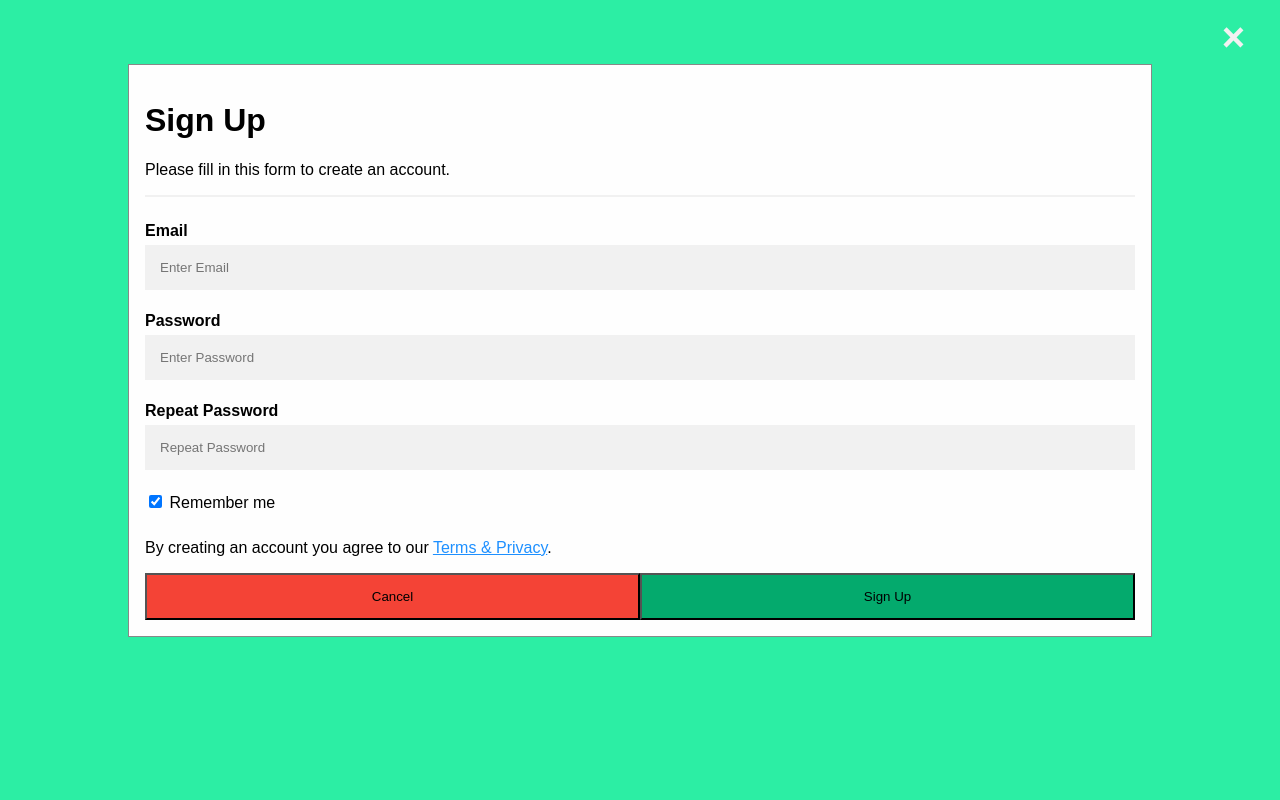
After one commit to Mani-26/ThoughtsIdea, a PHP site: page /login.html in a window 1280 px wide, after a click on "Sign Up". The commit adds this page. Run offline with PHP 8.4, Linux system fonts and the light colour scheme.

Commit message:
login page added

```diff
--- /dev/null
+++ b/css/login.css
@@ -0,0 +1,187 @@
+body {
+    font-family: Arial, Helvetica, sans-serif;
+    animation: background-animation 5s infinite;
+    /* Animation duration and repetition */
+    background: linear-gradient(to right, #15ff00, #00a0fd, #ff00b3);
+    /* Gradient colors */
+    background-size: 200% auto;
+    /* Control the size of the gradient */
+}
+
+@keyframes background-animation {
+    0% {
+        background-position: 0% 50%;
+        /* Initial gradient position */
+    }
+
+    50% {
+        background-position: 100% 50%;
+        /* Intermediate gradient position */
+    }
+
+    100% {
+        background-position: 0% 50%;
+        /* Final gradient position */
+    }
+}
+
+* {
+    box-sizing: border-box;
+}
+
+/* Full-width input fields */
+input[type=text],
+input[type=password] {
+    width: 100%;
+    padding: 15px;
+    margin: 5px 0 22px 0;
+    display: inline-block;
+    border: none;
+    background: #f1f1f1;
+}
+
+/* Add a background color when the inputs get focus */
+input[type=text]:focus,
+input[type=password]:focus {
+    background-color: #ddd;
+    outline: none;
+}
+
+/* Set a style for all buttons */
+button {
+    background-color: #04AA6D;
+    color: rgb(0, 0, 0);
+    padding: 6px 20px;
+    margin: auto;
+    cursor: pointer;
+    width: auto;
+    display: flex;
+    justify-content: center;
+}
+
+.button-container {
+    display: flex;
+    justify-content: center;
+    align-items: center;
+    height: max-content;
+    padding-top: 15%;
+}
+.button-container2 {
+    display: flex;
+    justify-content: center;
+    align-items: center;
+    height: max-content;
+    padding-top: 20px;
+}
+
+.centered-button {
+    background-color: #04AA6D;
+    color: rgb(0, 0, 0);
+    padding: 6px 20px;
+    margin: 15px;
+    cursor: pointer;
+    width: auto;
+    display: flex;
+}
+
+
+button:hover {
+    opacity: 1;
+    opacity: .8;
+    color: #f1f1f1;
+    background-color: blue;
+    outline-style: auto;
+    outline-color: palegreen;
+}
+
+/* Extra styles for the cancel button */
+.cancelbtn {
+    padding: 14px 20px;
+    background-color: #f44336;
+}
+.signupbtn {
+    padding: 14px 20px;
+    background-color: #04AA6D;
+}
+
+/* Float cancel and signup buttons and add an equal width */
+.cancelbtn,
+.signupbtn {
+    float: left;
+    width: 50%;
+}
+
+/* Add padding to container elements */
+.container {
+    padding: 16px;
+}
+
+/* The Modal (background) */
+.modal {
+    display: none;
+    /* Hidden by default */
+    position: fixed;
+    /* Stay in place */
+    z-index: 1;
+    /* Sit on top */
+    left: 0;
+    top: 0;
+    width: 100%;
+    /* Full width */
+    height: 100%;
+    /* Full height */
+    overflow: auto;
+    /* Enable scroll if needed */
+    background-color: #2ceea4;
+    /* background: linear-gradient(to right, #15ff00, #ff00b3,#f1f1f1,#2ceea4, #f44336, #fe89ab); */
+    /* padding: auto; */
+
+}
+
+/* Modal Content/Box */
+.modal-content {
+    background-color: #fefefe;
+    margin: 5% auto 5% auto;
+    /* 5% from the top, 15% from the bottom and centered */
+    border: 1px solid #888;
+    width: 80%;
+    /* Could be more or less, depending on screen size */
+}
+
+/* Style the horizontal ruler */
+hr {
+    border: 1px solid #f1f1f1;
+    margin-bottom: 25px;
+}
+
+/* The Close Button (x) */
+.close {
+    position: absolute;
+    right: 35px;
+    top: 15px;
+    font-size: 40px;
+    font-weight: bold;
+    color: #f1f1f1;
+}
+
+.close:hover,
+.close:focus {
+    color: #f44336;
+    cursor: pointer;
+}
+
+/* Clear floats */
+.clearfix::after {
+    content: "";
+    clear: both;
+    display: table;
+}
+
+/* Change styles for cancel button and signup button on extra small screens */
+@media screen and (max-width: 300px) {
+
+    .cancelbtn,
+    .signupbtn {
+        width: 100%;
+    }
+}
--- /dev/null
+++ b/login.html
@@ -0,0 +1,134 @@
+<!DOCTYPE html>
+<html lang="en">
+
+<head>
+    <meta charset="UTF-8">
+    <meta http-equiv="X-UA-Compatible" content="IE=edge">
+    <meta name="viewport" content="width=device-width, initial-scale=1.0">
+    <title>Thoughts Idea</title>
+    <link rel="icon" href="./images/LOGO.jpg">
+    <link rel="stylesheet" href="./css/login.css">
+</head>
+
+<body>
+    <div class="button-container">
+        <button class="centered-button" onclick="document.getElementById('id01').style.display='block'">Sign Up</button>
+        <button class="centered-button" onclick="document.getElementById('id02').style.display='block'">Login</button>
+    </div>
+    <div class="button-container2">
+        <button type="submit" onclick="handleClick(true)" class="centered-button">Continue as Guest </button>
+
+    </div>
+
+
+    <div id="id01" class="modal">
+        <span onclick="document.getElementById('id01').style.display='none'" class="close"
+            title="Close Modal">&times;</span>
+        <form class="modal-content" action="/action_page.php" method="post">
+            <div class="container">
+                <h1>Sign Up</h1>
+                <p>Please fill in this form to create an account.</p>
+                <hr>
+                <label for="email"><b>Email</b></label>
+                <input type="text" placeholder="Enter Email" name="email" required>
+
+                <label for="psw"><b>Password</b></label>
+                <input type="password" placeholder="Enter Password" name="psw" required>
+
+                <label for="psw-repeat"><b>Repeat Password</b></label>
+                <input type="password" placeholder="Repeat Password" name="psw-repeat" required>
+
+                <label>
+                    <input type="checkbox" checked="checked" name="remember" style="margin-bottom:15px"> Remember me
+                </label>
+
+                <p>By creating an account you agree to our <a href="#" style="color:dodgerblue">Terms & Privacy</a>.</p>
+                <div class="clearfix">
+                    <button type="button" onclick="document.getElementById('id01').style.display='none'"
+                        class="cancelbtn">Cancel</button>
+                    <button type="submit" onclick="handleClick(true)" class="signupbtn">Sign Up </button>
+                </div>
+            </div>
+        </form>
+    </div>
+
+    <!-- <script>
+        // Get the modal
+        var modal = document.getElementById('id01');
+
+        // When the user clicks anywhere outside of the modal, close it
+        window.onclick = function (event) {
+            if (event.target == modal) {
+                modal.style.display = "none";
+            }
+        }
+    </script> -->
+    <div id="id02" class="modal">
+        <span onclick="document.getElementById('id02').style.display='none'" class="close"
+            title="Close Modal">&times;</span>
+        <form class="modal-content animate" action="/action_page.php" method="post">
+            <!-- <div class="imgcontainer">
+                <img src="img_avatar2.png" alt="Avatar" class="avatar">
+            </div> -->
+            <div class="container">
+                <h1>Login</h1>
+                <hr>
+                <label for="email"><b>Email</b></label>
+                <input type="text" placeholder="Enter Email" name="email" required>
+
+                <label for="psw"><b>Password</b></label>
+                <input type="password" placeholder="Enter Password" name="psw" required>
+
+                <label>
+                    <input type="checkbox" checked="checked" name="remember" style="margin-bottom:15px"> Remember me
+                </label>
+
+
+
+                <div class="clearfix">
+                    <button type="button" onclick="document.getElementById('id02').style.display='none'"
+                        class="cancelbtn">Cancel</button>
+                    <button type="submit" onclick="handleClick(true)" class="signupbtn">Login</button>
+                </div>
+            </div>
+        </form>
+    </div>
+    <!--
+
+    <script>
+        // Get the modal
+        var modal = document.getElementById('id02');
+        // When the user clicks anywhere outside of the modal, close it
+        window.onclick = function (event) {
+            if (event.target == modal) {
+                modal.style.display = "none";
+            }
+        }
+
+        // Get the modal
+        var modal = document.getElementById('id02');
+        // When the user clicks anywhere outside of the modal, close it
+        window.onclick = function (event) {
+            if (event.target == modal) {
+                modal.style.display = "none";
+            }
+        }
+    </script> -->
+
+
+
+    <script>
+        function handleClick(value) {
+            var isLoggedIn = value;
+            navigateToIndexPage(isLoggedIn);
+        }
+
+        function navigateToIndexPage(isLoggedIn) {
+            var sts = isLoggedIn.toString();
+            window.location.href = 'index.html?value=' + encodeURIComponent(sts);
+        }
+    </script>
+
+</body>
+
+</html>
--- a/projects.html
+++ b/projects.html
@@ -28,7 +28,7 @@
 </head>
 
 <body>
-    <div class="background"></div>
+
     <div id="loader">
         <img src="lib/owlcarousel/assets/ajax-loader.gif" alt="Loading...">
       </div>
```
Also changed, not shown: css/style.css (+4 -21 lines), index.html (+24 -0 lines), new.html (deleted, +0 -169 lines).
